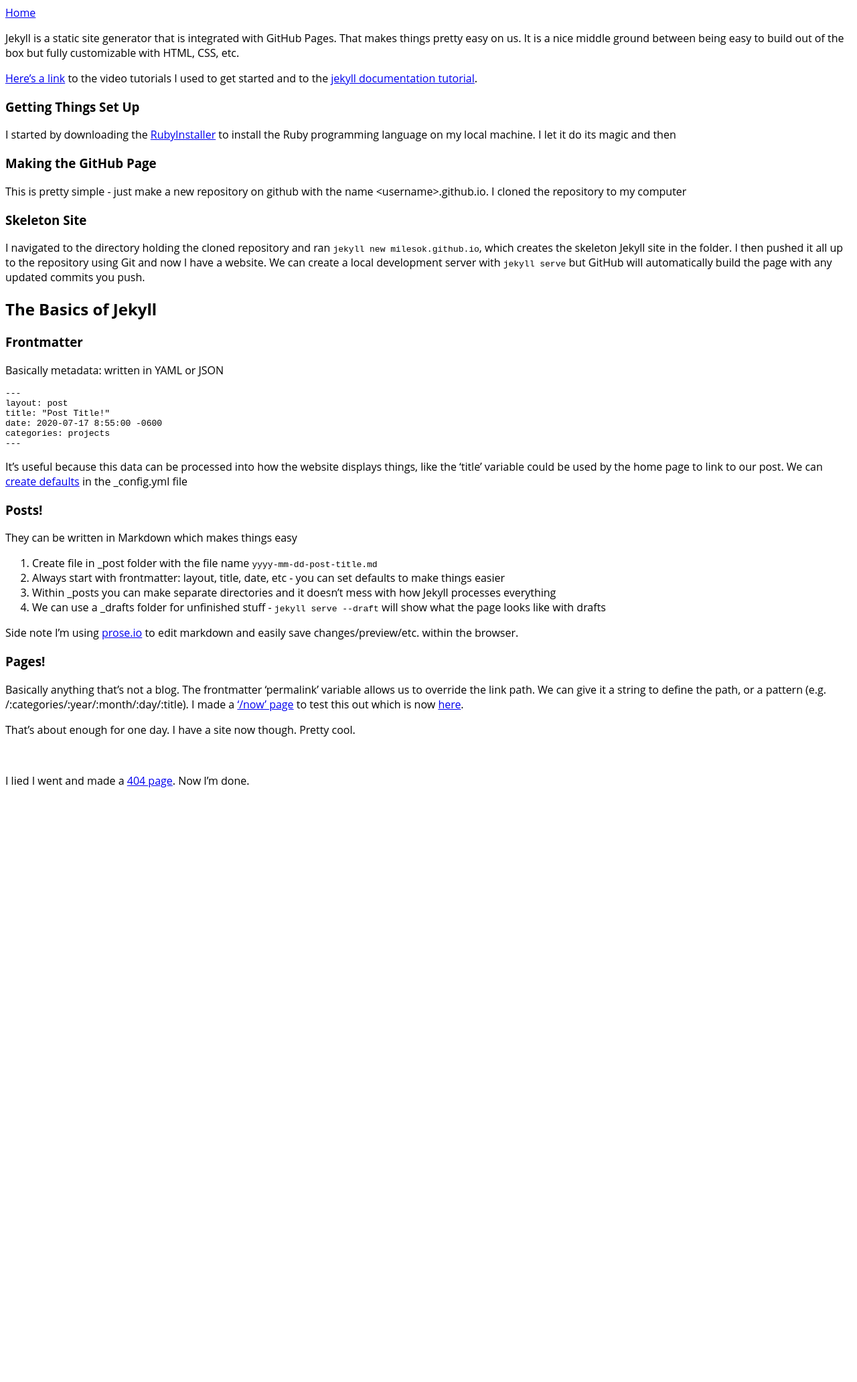
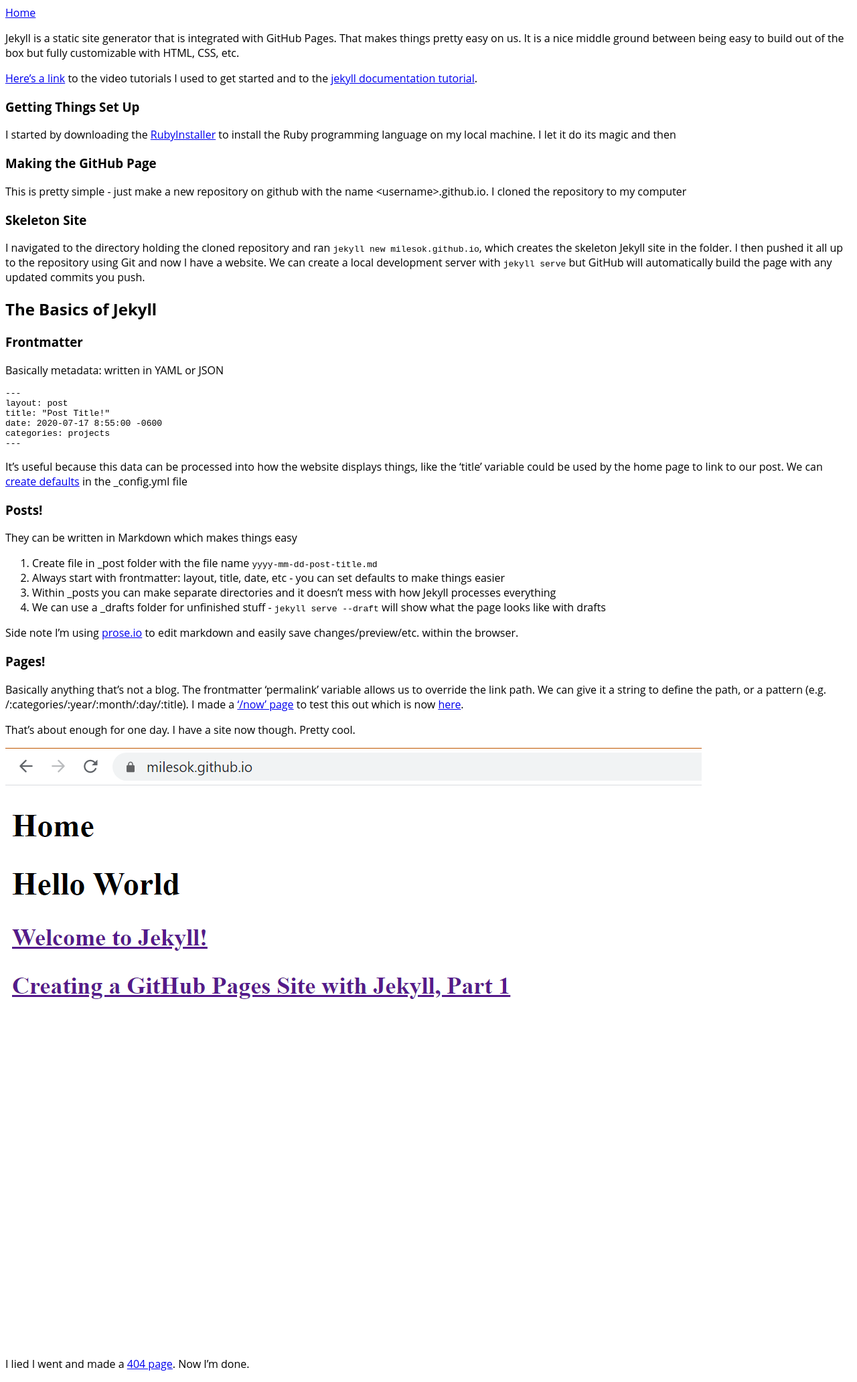
Before and after one commit to milesok/milesok.github.io, a Jekyll site: the page built from _posts/2020-07-17-creating-github-sites-jekyll-part-1.md, in a window 1280 px wide. Shown: the whole page at 67% size. Built offline with Jekyll 4.4.1, drawn with Linux system fonts in a browser that asks for light colours; before the commit the page ends 1193 px from its top, so only the background shows below that.

Commit message:
Update 2020-07-17-creating-github-sites-jekyll-part-1.md

```diff
--- a/_posts/2020-07-17-creating-github-sites-jekyll-part-1.md
+++ b/_posts/2020-07-17-creating-github-sites-jekyll-part-1.md
@@ -47,6 +47,6 @@ Basically anything that's not a blog. The frontmatter 'permalink' variable allow
 
 That's about enough for one day. I have a site now though. Pretty cool.
 
-![](assets/img/creating-github-page/v1.png)
+![](https://github.com/milesok/milesok.github.io/blob/master/assets/img/creating-github-page/v1.PNG?raw=true)
 
 I lied I went and made a [404 page](https://milesok.github.io/404). Now I'm done.
```
